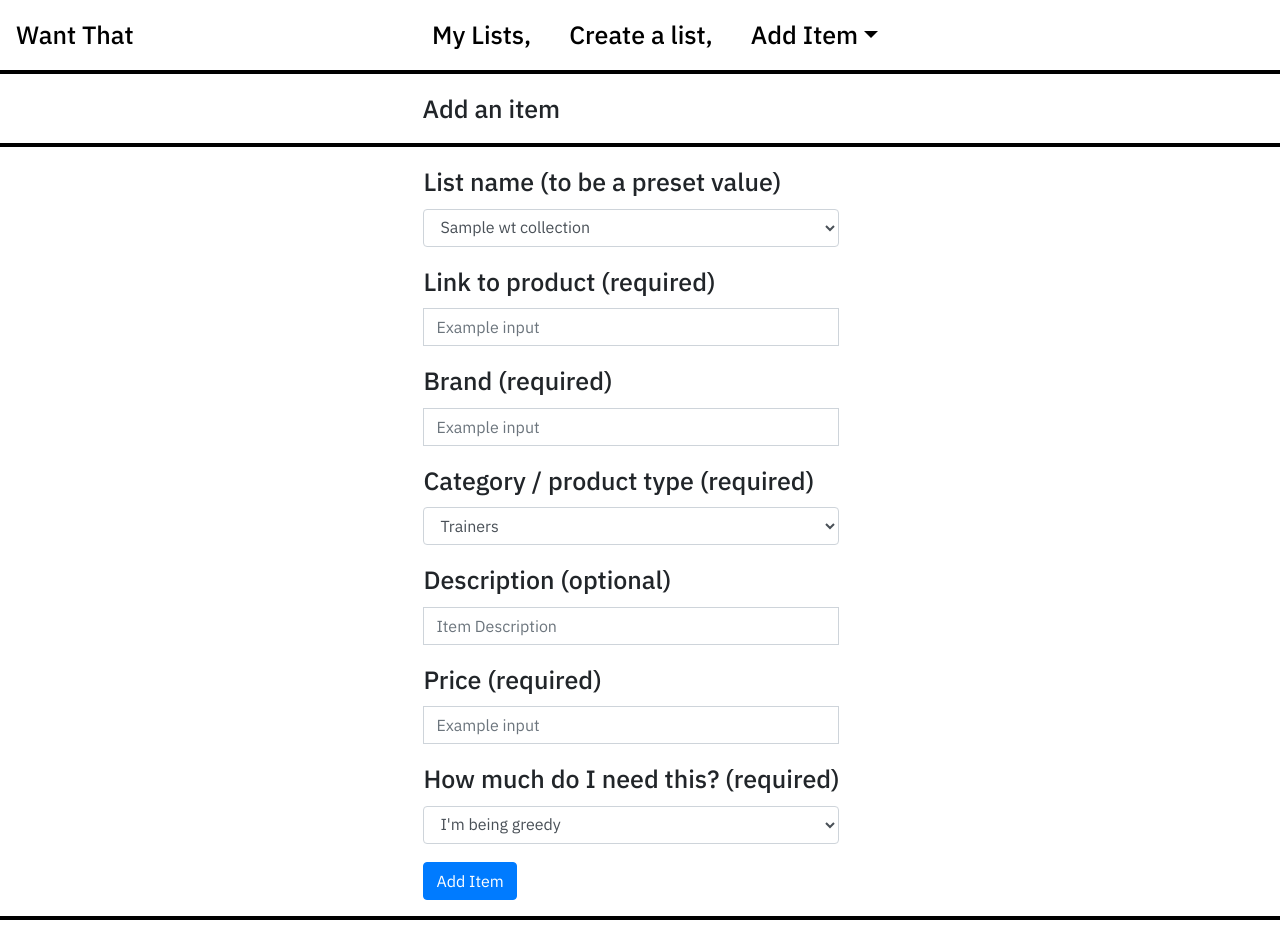
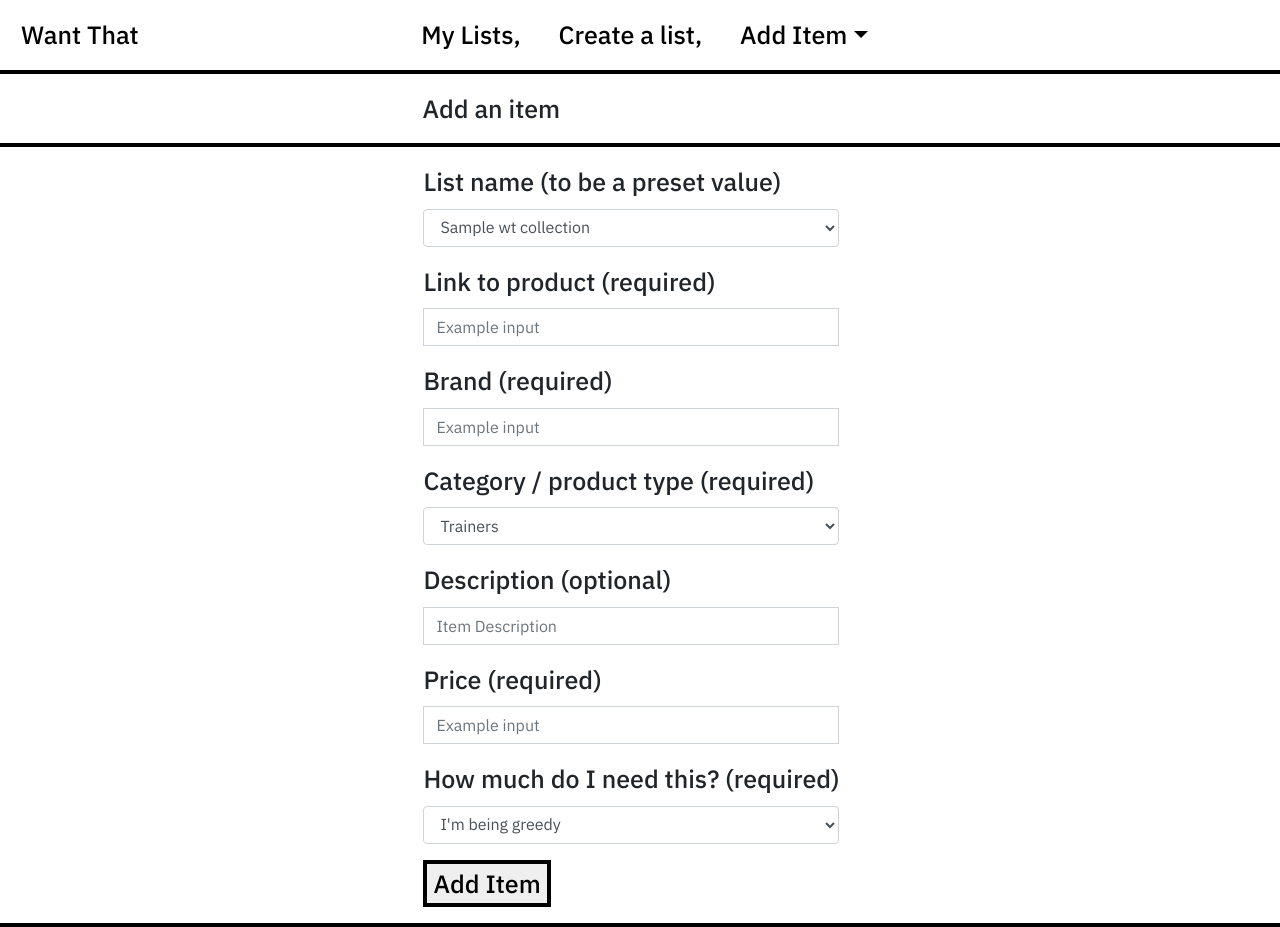
Before and after one commit to trisdauvergne/milestone-project-03, a Flask app: page /additem in a window 1280 px wide. Run offline with Flask 2, Linux system fonts and the light colour scheme; a database or web service that is not in the repository returns one stand-in record (values such as "Sample title"); some libraries are stand-ins or nearby versions.

Commit message:
200413 - 18:14 style: minor updates to margins of buttons

```diff
--- a/static/css/style.css
+++ b/static/css/style.css
@@ -33,7 +33,9 @@ input {
 }
 
 .custom-button {
-    background-color: purple;
+    border: 4px solid black;
+    font-weight: 500;
+    font-size: 25px;
 }
 
 /* To make the divs go edge to edge */
@@ -83,6 +85,7 @@ input {
 .navbar {
     color: black;
     border-bottom: 4px solid black;
+    padding-left: 0px !important;
 }
 
 .sticky {
@@ -97,6 +100,7 @@ input {
     color:black;
     font-size: 25px;
     font-weight: 500;
+    padding-left: 5%;
 }
 
 .nav-link {
--- a/templates/additem.html
+++ b/templates/additem.html
@@ -18,7 +18,8 @@
                     <label for="exampleFormControlSelect1">List name (to be a preset value)</label>
                     <select class="form-control" id="list_name" name="list_name">
                         {% for name in list %}
-                            <option value="{{ name.list_name }}">{{ name.list_name }}</option>
+                            <option value="{{ name.list_name }}">
+                            {{ name.list_name }}</option>
                         {% endfor %}
                     </select>
                 </div>
@@ -60,7 +61,7 @@
                         <option>ASAP!</option>
                     </select>
                 </div>
-                <button type="submit" class="btn btn-primary">Add Item</button>
+                <button type="submit" class="custom-button">Add Item</button>
                 </form>
 			</div>
 		</div>
```
